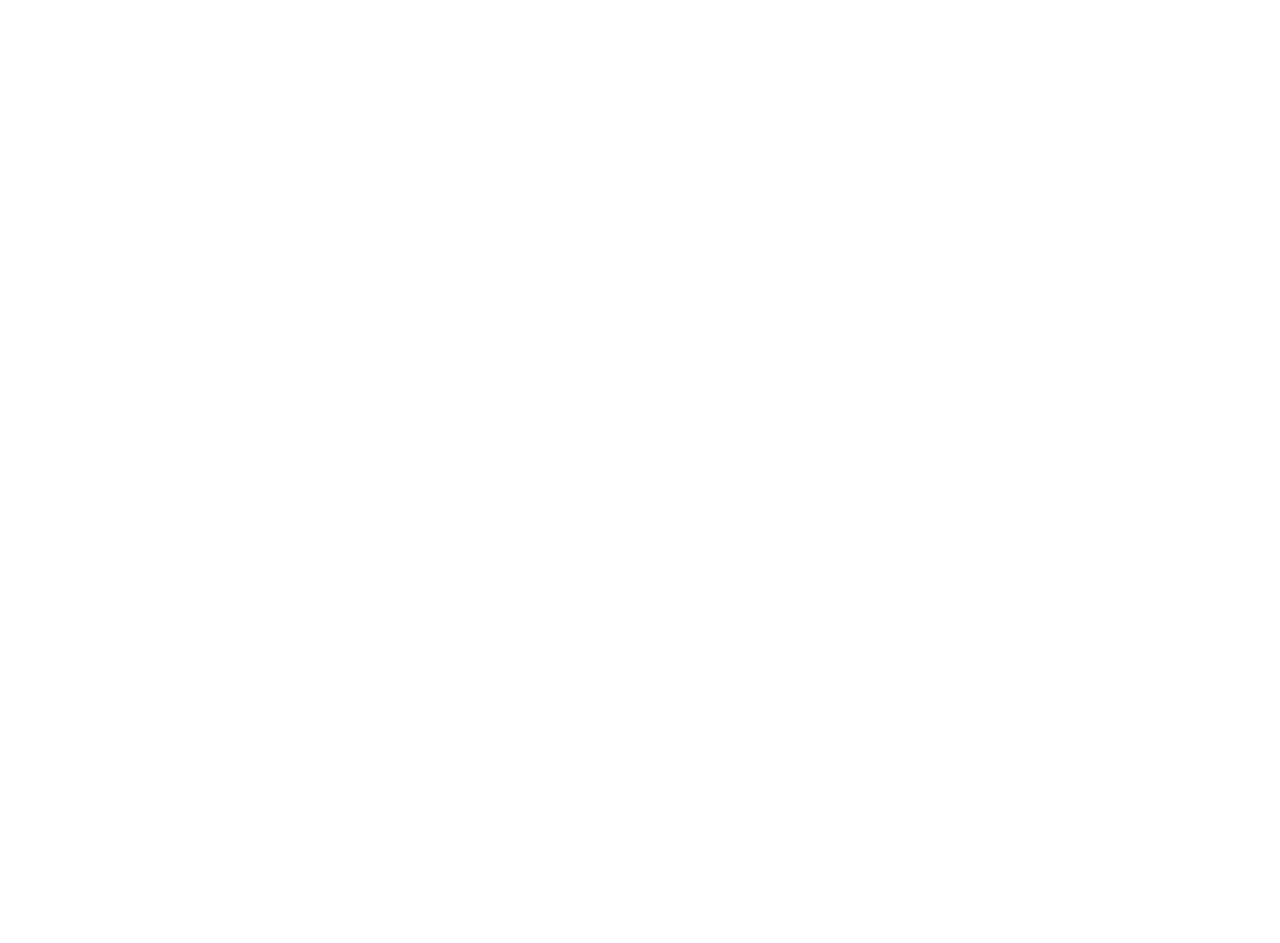
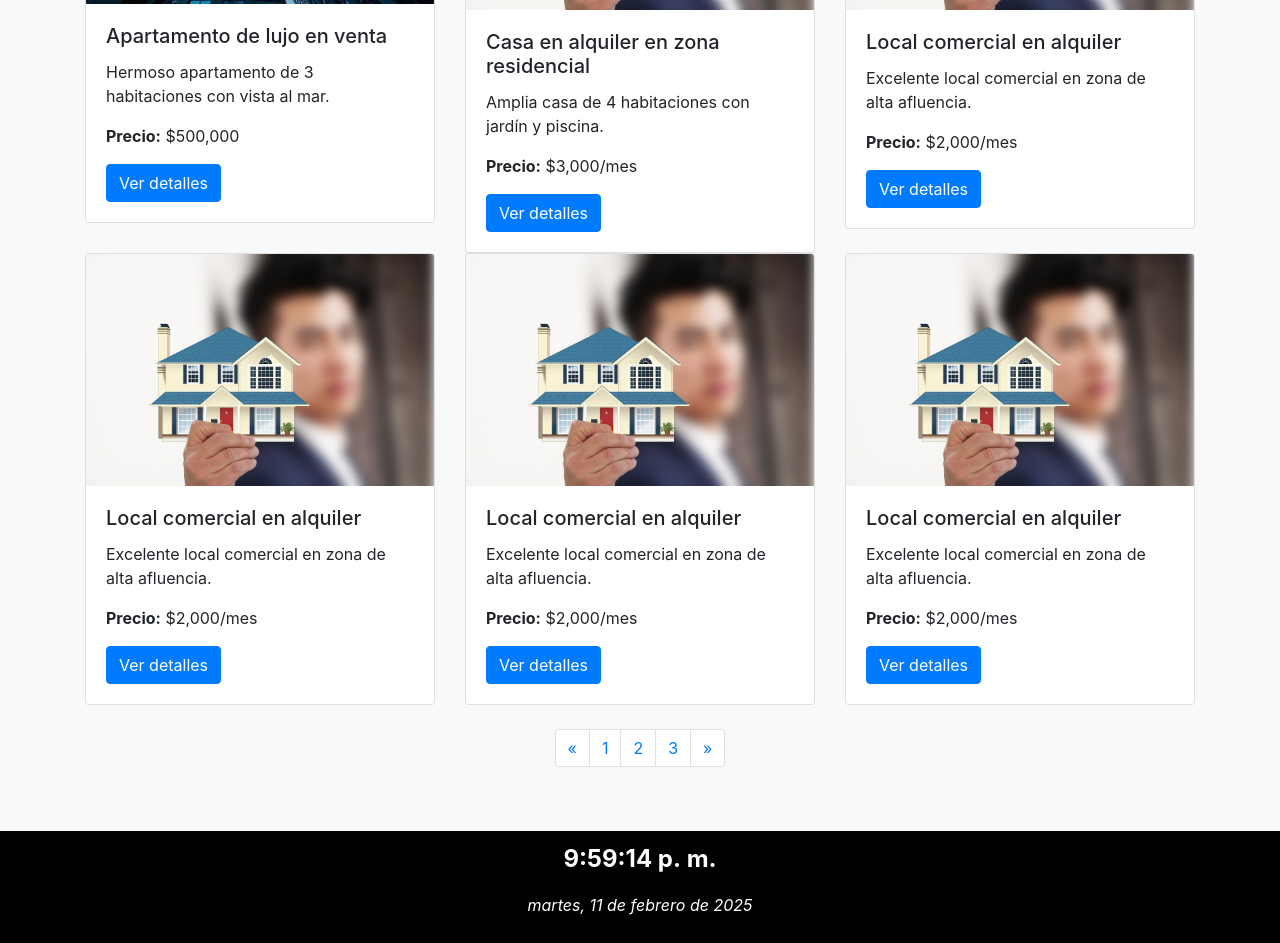
Before and after one commit to Powe1sd/inmobiliaria, a React (Vite) app: page / in a window 1280 px wide. Shown: the part 2440-3383 px from the top of the page. Before the commit the page ends 2218 px from the top, so only its background shows below. Built offline with nearby package versions, Linux system fonts and the light colour scheme.

Commit message:
first commit

```diff
--- a/index.html
+++ b/index.html
@@ -15,6 +15,7 @@
       href="https://stackpath.bootstrapcdn.com/bootstrap/4.5.2/css/bootstrap.min.css"
     />
     <script src="https://code.jquery.com/jquery-3.5.1.slim.min.js"></script>
+    <link rel="icon" href="public/inobiliarias13.jpeg" type="image/x-icon" />
     <script src="https://cdn.jsdelivr.net/npm/@popperjs/core@2.9.3/dist/umd/popper.min.js"></script>
     <script src="https://stackpath.bootstrapcdn.com/bootstrap/4.5.2/js/bootstrap.min.js"></script>
     <title>Inmobiliaria</title>
--- a/src/App.jsx
+++ b/src/App.jsx
@@ -8,7 +8,7 @@
 import Hora from "./componentes/hora"; // Importa el módulo de hora
 import Tramites from "./componentes/tramites";
 import Intereses from "./componentes/intereses";
-
+import UltimaSeccion from "./componentes/ultima-seccion";
 function App() {
   // Estado para almacenar los resultados de la búsqueda, inicialmente es un array vacío
   const [searchResults, setSearchResults] = useState([]);
@@ -56,6 +56,7 @@
       <ContactModule /> {/* Renderiza el módulo de contacto */}
       <Tramites />
       <Intereses />
+      <UltimaSeccion />
       <Hora />
     </div>
   );
--- a/src/componentes/tramites.jsx
+++ b/src/componentes/tramites.jsx
@@ -73,7 +73,6 @@
     width: "100%",
     maxWidth: "800px", // Limitar el ancho máximo para pantallas grandes
     margin: "0 auto", // Centrar el contenedor
-
   },
   titulo: {
     fontSize: "24px",
--- /dev/null
+++ b/src/componentes/ultima-seccion.jsx
@@ -0,0 +1,113 @@
+import React from "react";
+
+const UltimaSeccion = () => {
+  const propiedades = [
+    {
+      titulo: "Apartamento de lujo en venta",
+      descripcion: "Hermoso apartamento de 3 habitaciones con vista al mar.",
+      imagen: "/public/inmobiliaria1.jpeg", // Reemplaza con la URL de la imagen
+      precio: "$500,000",
+    },
+    {
+      titulo: "Casa en alquiler en zona residencial",
+      descripcion: "Amplia casa de 4 habitaciones con jardín y piscina.",
+      imagen: "/public/inobiliarias13.jpeg", // Reemplaza con la URL de la imagen
+      precio: "$3,000/mes",
+    },
+    {
+      titulo: "Local comercial en alquiler",
+      descripcion: "Excelente local comercial en zona de alta afluencia.",
+      imagen: "/public/inobiliarias13.jpeg", // Reemplaza con la URL de la imagen
+      precio: "$2,000/mes",
+    },
+    // Agrega más propiedades aquí
+
+    {
+      titulo: "Local comercial en alquiler",
+      descripcion: "Excelente local comercial en zona de alta afluencia.",
+      imagen: "/public/inobiliarias13.jpeg", // Reemplaza con la URL de la imagen
+      precio: "$2,000/mes",
+    },
+    // Agrega más propiedades aquí
+
+    {
+      titulo: "Local comercial en alquiler",
+      descripcion: "Excelente local comercial en zona de alta afluencia.",
+      imagen: "/public/inobiliarias13.jpeg", // Reemplaza con la URL de la imagen
+      precio: "$2,000/mes",
+    },
+    // Agrega más propiedades aquí
+
+    {
+      titulo: "Local comercial en alquiler",
+      descripcion: "Excelente local comercial en zona de alta afluencia.",
+      imagen: "/public/inobiliarias13.jpeg", // Reemplaza con la URL de la imagen
+      precio: "$2,000/mes",
+    },
+    // Agrega más propiedades aquí
+  ];
+
+  return (
+    <section className="py-5 bg-light">
+      <div className="container">
+        <h2 className="text-center mb-4">Últimas Propiedades</h2>
+        <div className="row">
+          {propiedades.map((propiedad, index) => (
+            <div className="col-md-4" key={index}>
+              <div className="card">
+                <img
+                  src={propiedad.imagen}
+                  className="card-img-top"
+                  alt={propiedad.titulo}
+                />
+                <div className="card-body">
+                  <h5 className="card-title">{propiedad.titulo}</h5>
+                  <p className="card-text">{propiedad.descripcion}</p>
+                  <p className="card-text">
+                    <strong>Precio:</strong> {propiedad.precio}
+                  </p>
+                  <a href="#" className="btn btn-primary">
+                    Ver detalles
+                  </a>
+                </div>
+              </div>
+            </div>
+          ))}
+        </div>
+        <div className="d-flex justify-content-center mt-4">
+          <nav aria-label="Page navigation">
+            <ul className="pagination">
+              <li className="page-item">
+                <a className="page-link" href="#" aria-label="Previous">
+                  <span aria-hidden="true">&laquo;</span>
+                </a>
+              </li>
+              <li className="page-item">
+                <a className="page-link" href="#">
+                  1
+                </a>
+              </li>
+              <li className="page-item">
+                <a className="page-link" href="#">
+                  2
+                </a>
+              </li>
+              <li className="page-item">
+                <a className="page-link" href="#">
+                  3
+                </a>
+              </li>
+              <li className="page-item">
+                <a className="page-link" href="#" aria-label="Next">
+                  <span aria-hidden="true">&raquo;</span>
+                </a>
+              </li>
+            </ul>
+          </nav>
+        </div>
+      </div>
+    </section>
+  );
+};
+
+export default UltimaSeccion;
```
Also changed, not shown: public/inobiliarias13.jpeg (added).
